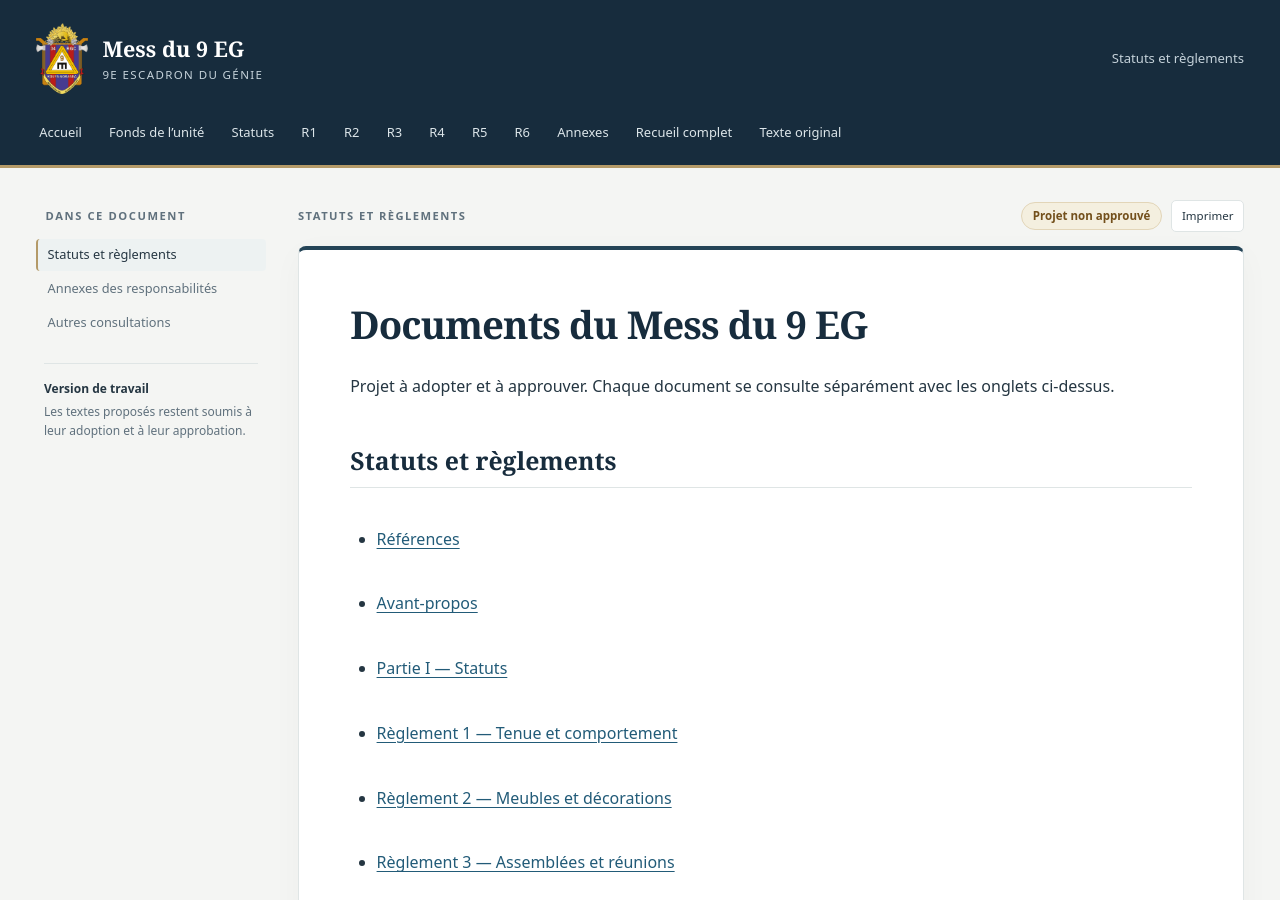
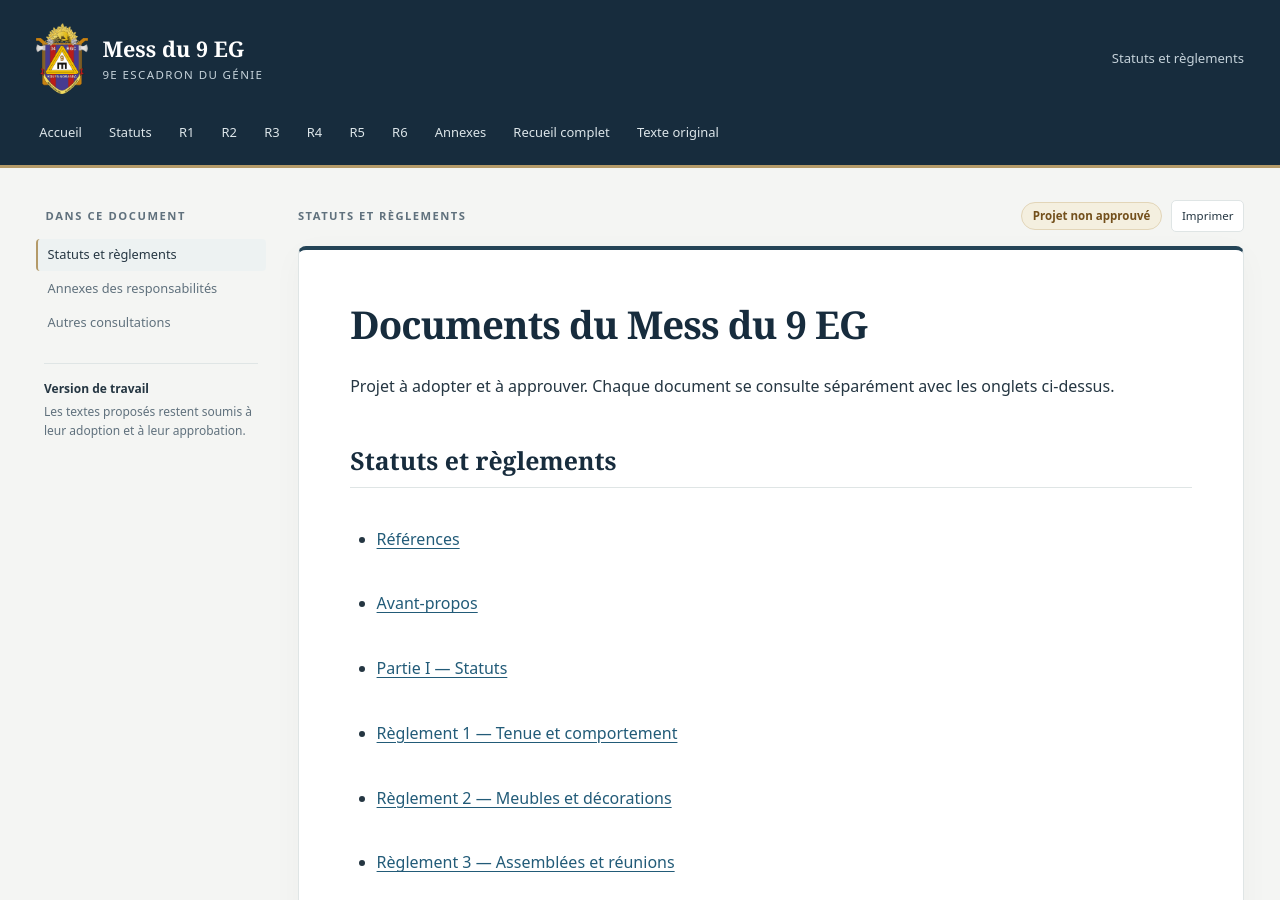
Before and after one commit to shocktubeM81/mess-9eg, a Jekyll site: the page built from site/index.md, in a window 1280 px wide and 900 px high. Built offline with Jekyll 4.4.1, drawn with Linux system fonts in a browser that asks for light colours.

Commit message:
Déplacer le lien réciproque dans le pied de page (#6)

```diff
--- a/site/_layouts/default.html
+++ b/site/_layouts/default.html
@@ -23,7 +23,6 @@
     </div>
     <nav class="top-nav" aria-label="Documents du Mess">
       <a href="{{ '/' | relative_url }}" {% if page.path == 'index.md' %}aria-current="page"{% endif %}>Accueil</a>
-      <a href="https://fonds.9eg.ca">Fonds de l’unité</a>
       <a href="{{ '/statuts.html' | relative_url }}" {% if page.name == 'statuts.md' %}aria-current="page"{% endif %}>Statuts</a>
       {% for number in (1..6) %}
       {% assign filename = 'r' | append: number | append: '.md' %}
@@ -60,7 +59,7 @@
         </div>
       </div>
       <article class="document-content" id="document">{{ content }}</article>
-      <footer class="document-footer"><span>Mess du 9 EG</span><a href="https://github.com/shocktubeM81/mess-9eg">Consulter le dépôt GitHub</a></footer>
+      <footer class="document-footer"><span>Mess du 9 EG</span><a href="https://fonds.9eg.ca">Fonds de l’unité</a><a href="https://github.com/shocktubeM81/mess-9eg">Consulter le dépôt GitHub</a></footer>
     </main>
   </div>
   <button id="toc-toggle" class="toc-toggle" type="button" aria-controls="sidebar" aria-expanded="false" hidden>☰ Sommaire</button>
```
